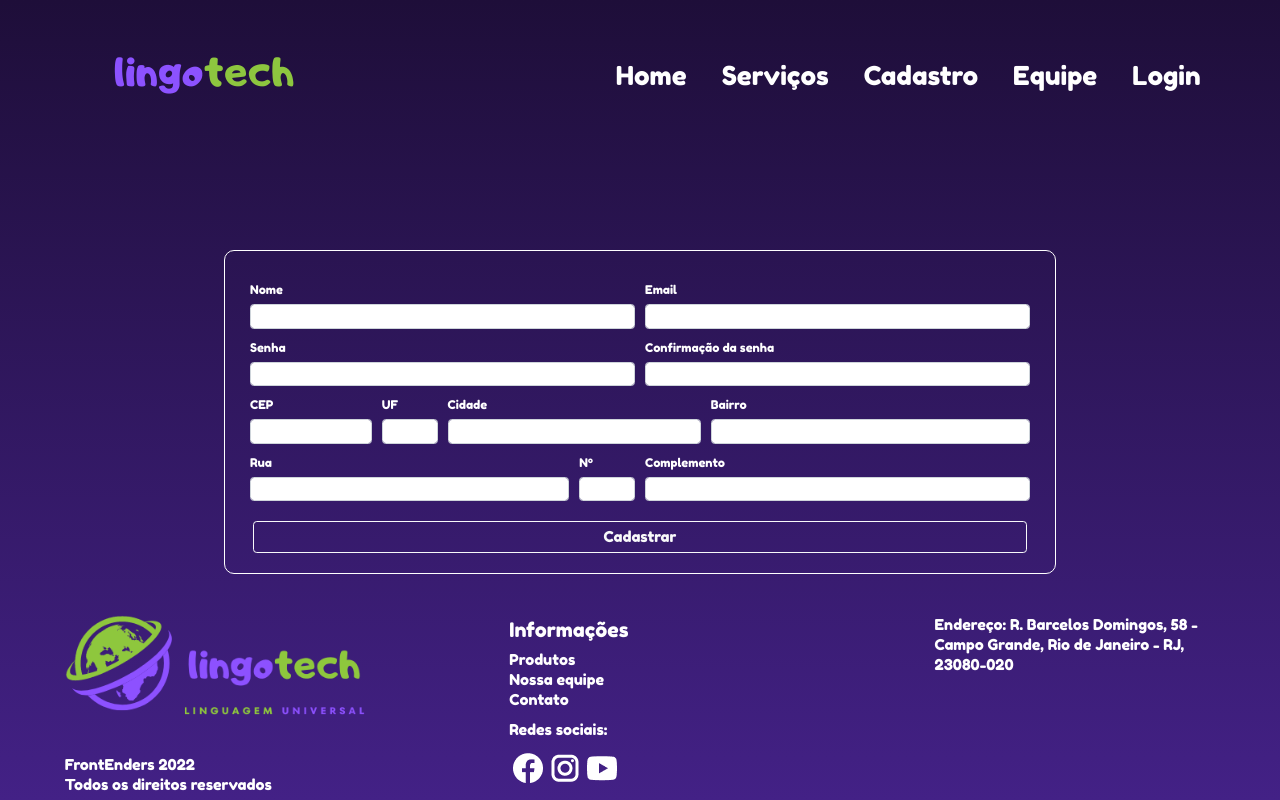
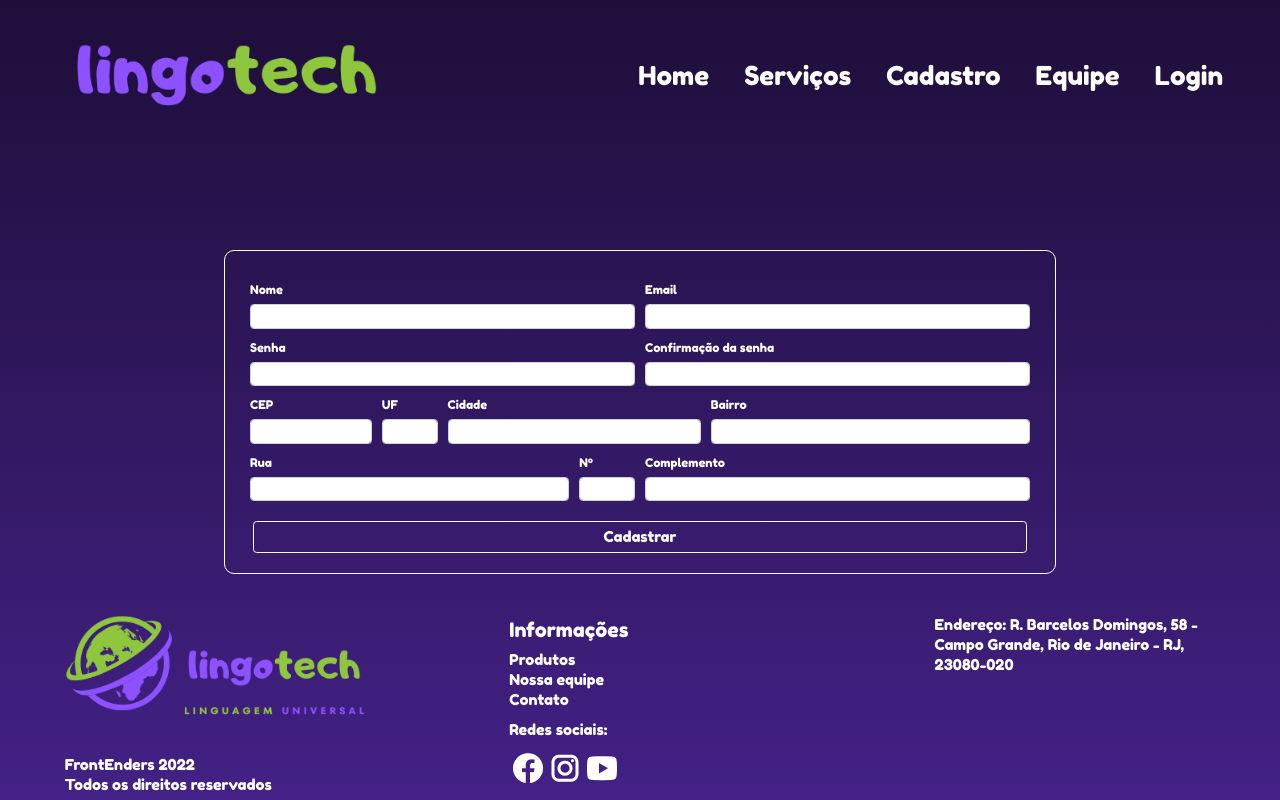
Before and after one commit to Ddsans/Projeto-em-Grupo-The-Frontenders, a plain HTML site: page formulario.html in a window 1280 px wide. Drawn offline with nearby package versions, Linux system fonts and the light colour scheme.

Commit message:
ajuste header

```diff
--- a/formulario.css
+++ b/formulario.css
@@ -28,12 +28,9 @@ header {
   gap: 10%;
 }
 
-.img {
-  display:flex;
-  min-height: 25rem;
-  min-width: 25rem;
-  background-image: url(./img/3.png);
-  background-size: contain;
+header img {
+  width: 30rem;
+  margin: 2rem;
 }
 
 nav {
--- a/formulario.html
+++ b/formulario.html
@@ -28,10 +28,7 @@
 <body>
   <header>
      <!-- Div abrigando o título e a logo -->
-     <div class="hdr">
-      <div class="img">
-      </div>
-  </div>
+     <img src="./img/3rec.png" alt="lingotech">
 
   <!-- Nav responsável pela navegação entre as páginas -->
   <nav>
```
Also changed, not shown: img/3rec.png (added).
